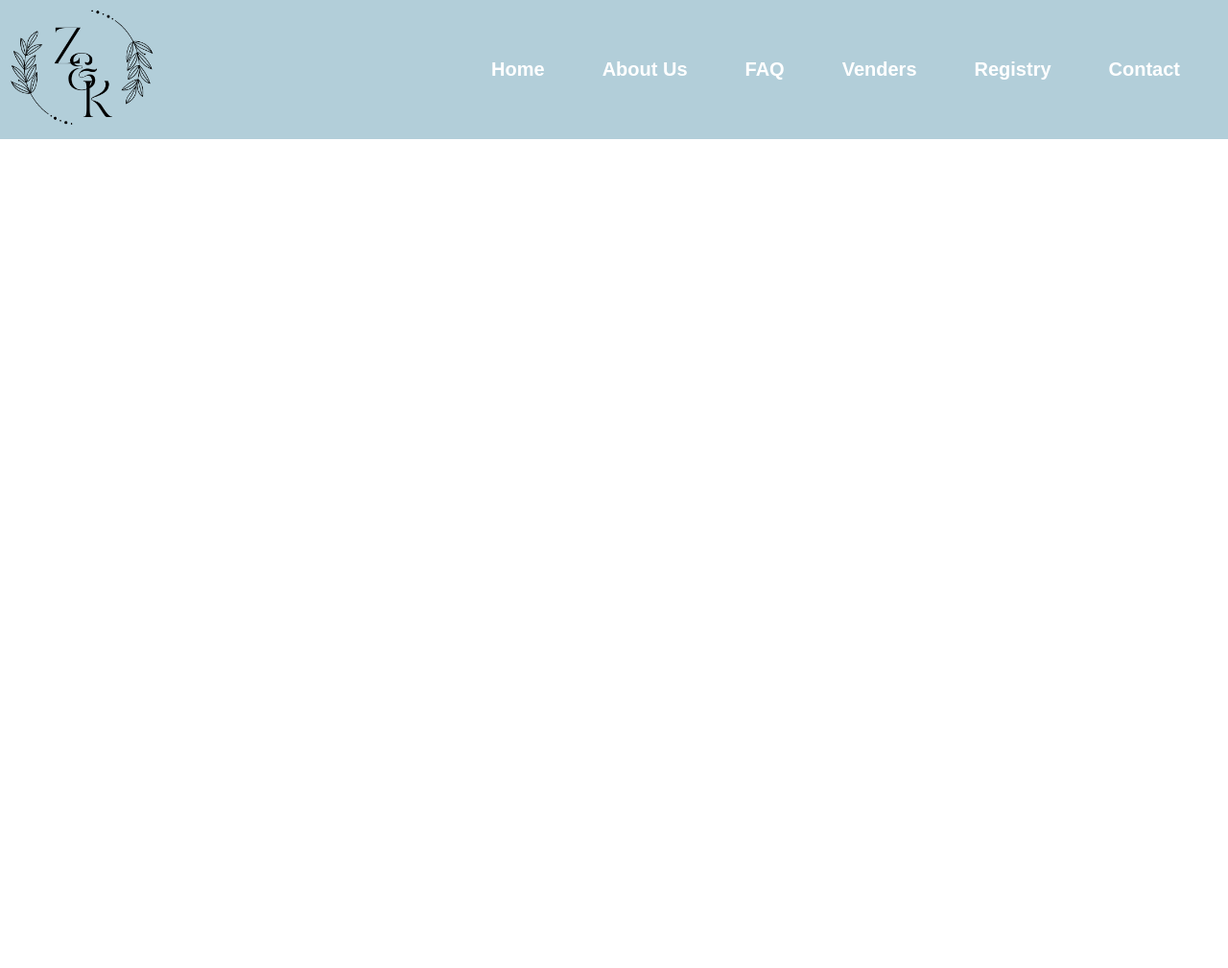
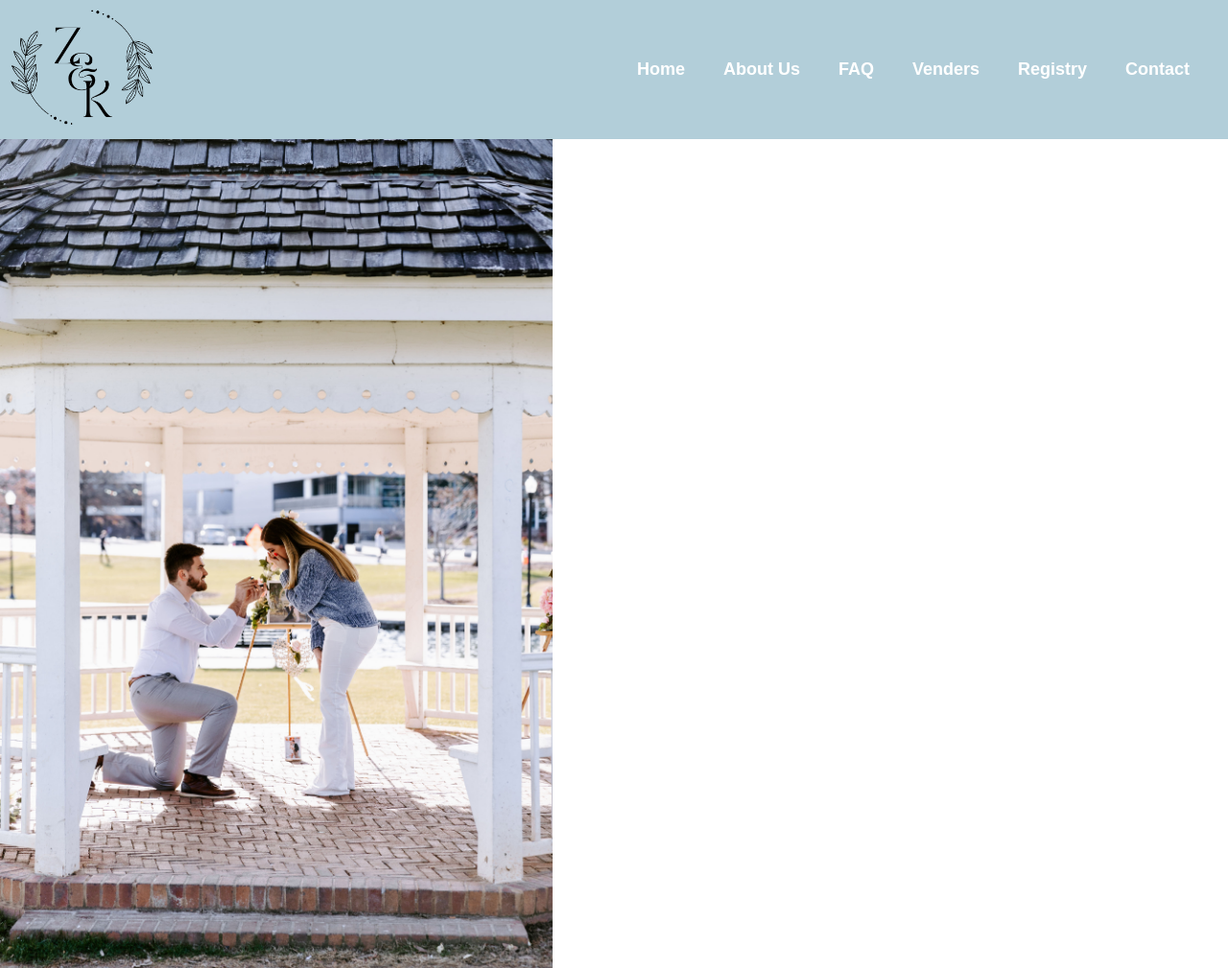
Before and after one commit to ZacharyHandel/WeddingSite, a website: page index.html in a window 1280 px wide. Shown: the whole page at 96% size. Before the commit the page ends 800 px from the top, so only its background shows below. Drawn offline with Linux system fonts and the light colour scheme.

Commit message:
homepage image placeholder

```diff
--- a/index.html
+++ b/index.html
@@ -25,4 +25,7 @@
     </ul>
   </nav>
 </header>
+<div class="image" id="hompage-image">
+    <img src="images/homepagephoto.jpg" alt="homepage photo">
+</div>
 </body>
--- a/style.css
+++ b/style.css
@@ -38,8 +38,8 @@ body {
     display: flex;
   }
   nav li {
-    margin: 0 30px;
-    font-size: 1.25em;
+    margin: 0 20px;
+    font-size: 1.125em;
   }
   nav a {
     text-decoration: none;
@@ -51,3 +51,12 @@ body {
   nav a:hover {
     color: gray;
   }
+
+  .image {
+    text-align: left; /* Center the image */
+  }
+
+  .image img {
+    max-width: 45%; /* Ensure the image doesn't exceed its container's width */
+    height: auto; /* Maintain aspect ratio */
+  }
```
Also changed, not shown: images/homepagephoto.jpg (added).
